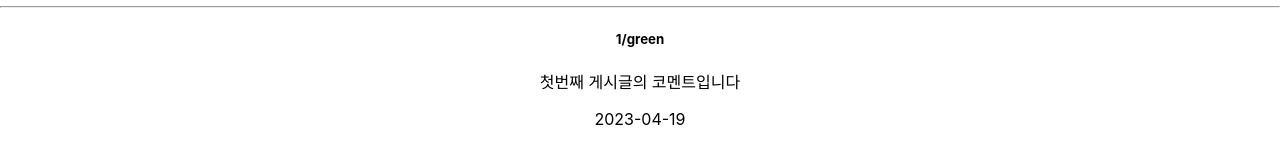
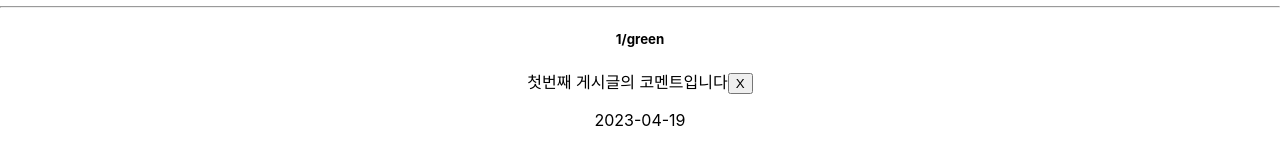
Before and after one commit to hj-Seong/2023-react, a React (Create React App) app in the folder router-context/: page /boardlist/1 in a window 1280 px wide. Shown: the part 241-400 px from the top of the page. Built offline with nearby package versions, Linux system fonts and the light colour scheme.

Commit message:
0419 코멘트 삭제

```diff
--- a/router-context/src/components/CommentComp.jsx
+++ b/router-context/src/components/CommentComp.jsx
@@ -1,12 +1,25 @@
 import React from 'react'
 
+// 삭제 버튼에 쓸 메소드를 Board에서 작성 후 전달해서 사용
+// >> state와 action을 필요한 공간에서 쓰기 위함
 export default function CommentComp(props) {
   // props로 전달한 comment를 구조분해를 통해서 쓰기 쉽게 작성
-  const {writer, text, date, cid} = props.comment
+  const {writer, text, date, cid} = props.comment;
+  // 작성한 메소드를 들고와서 사용
+  const { deleteComment } = props;
   return (
     <div>
         <h5>{cid}/{writer}</h5>
-        <p>{text}</p>
+        <p>
+            {text}
+            <button
+                //메소드를 사용할때, cid 전달해야함
+                // ()=>{} 화살표 함수로 감싸서 사용
+                onClick={()=>{ deleteComment(cid) }}
+            >
+                X
+            </button>
+        </p>
         <span>{date}</span>
     </div>
   )
--- a/router-context/src/page/Board.jsx
+++ b/router-context/src/page/Board.jsx
@@ -86,6 +86,24 @@ export default function Board() {
     action.setCommentlist(newCommnetlist)
   }
 
+  // 코멘트를 삭제하기위한 메소드
+  const deleteComment = (cid) =>{
+    // 1. 삭제/수정을 할때는 값의 id(유일한값)을 통해 확인
+    // boardCommentlist의 각 객체에 cid가 있음
+    // >> map으로 객체를 하나씩 출력할때 cid값을 가져옴
+
+
+    // 2. filter를 통해서 id 값을 제외한 새로운 배열생성
+    // state.commentlist(전체배열)를 통해서 새로운 배열 생성!
+    const newCommentlist = state.commentlist.filter(
+      (comment)=>(comment.cid !== cid)
+    )
+
+    // 3. 그 배열을 set메소드를 통해 값 할당
+    action.setCommentlist(newCommentlist);
+
+  }
+
 
   return (
     <div>
@@ -146,6 +164,9 @@ export default function Board() {
             <CommentComp
               key = {comment.cid}
               comment={comment}
+              // 메소드를 작성하여서 전달
+              // 메소드를 전달할때는 이름으로 전달한다
+              deleteComment={deleteComment}
             />
           ))
         }
```
